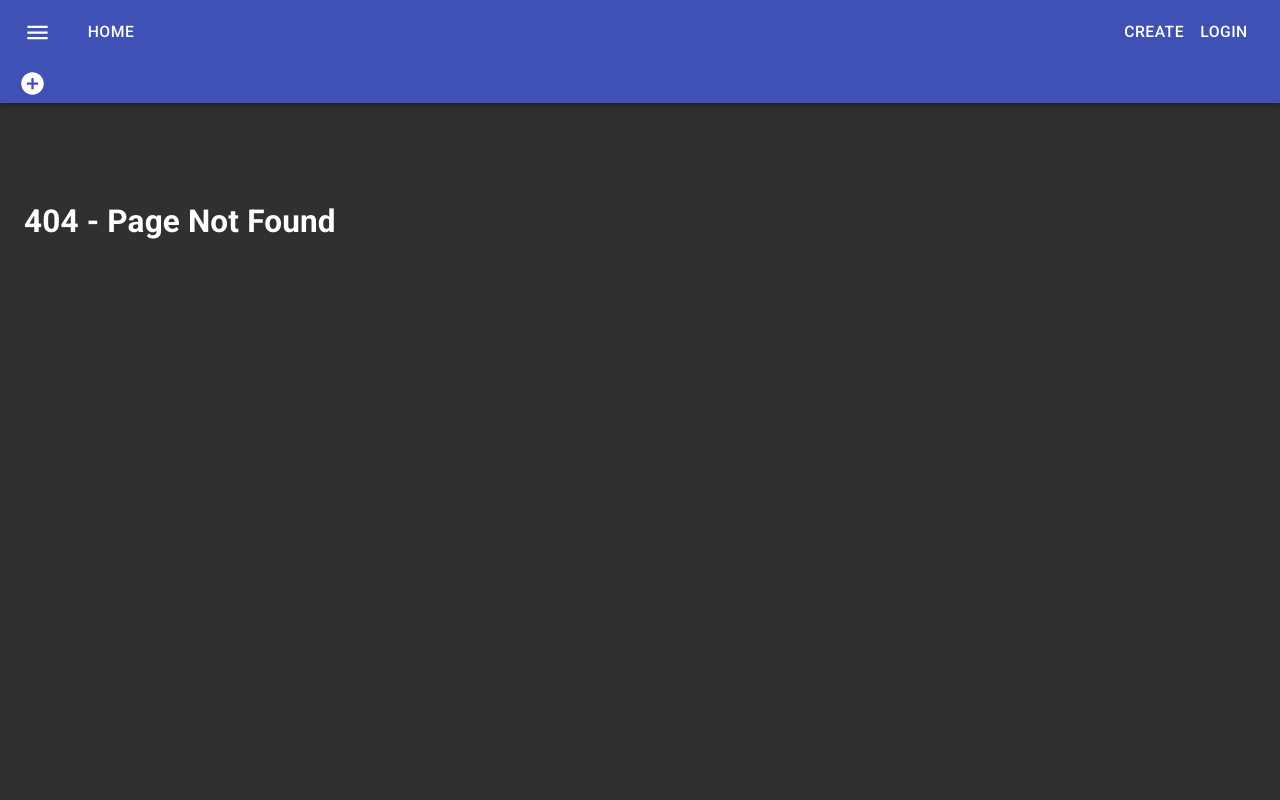
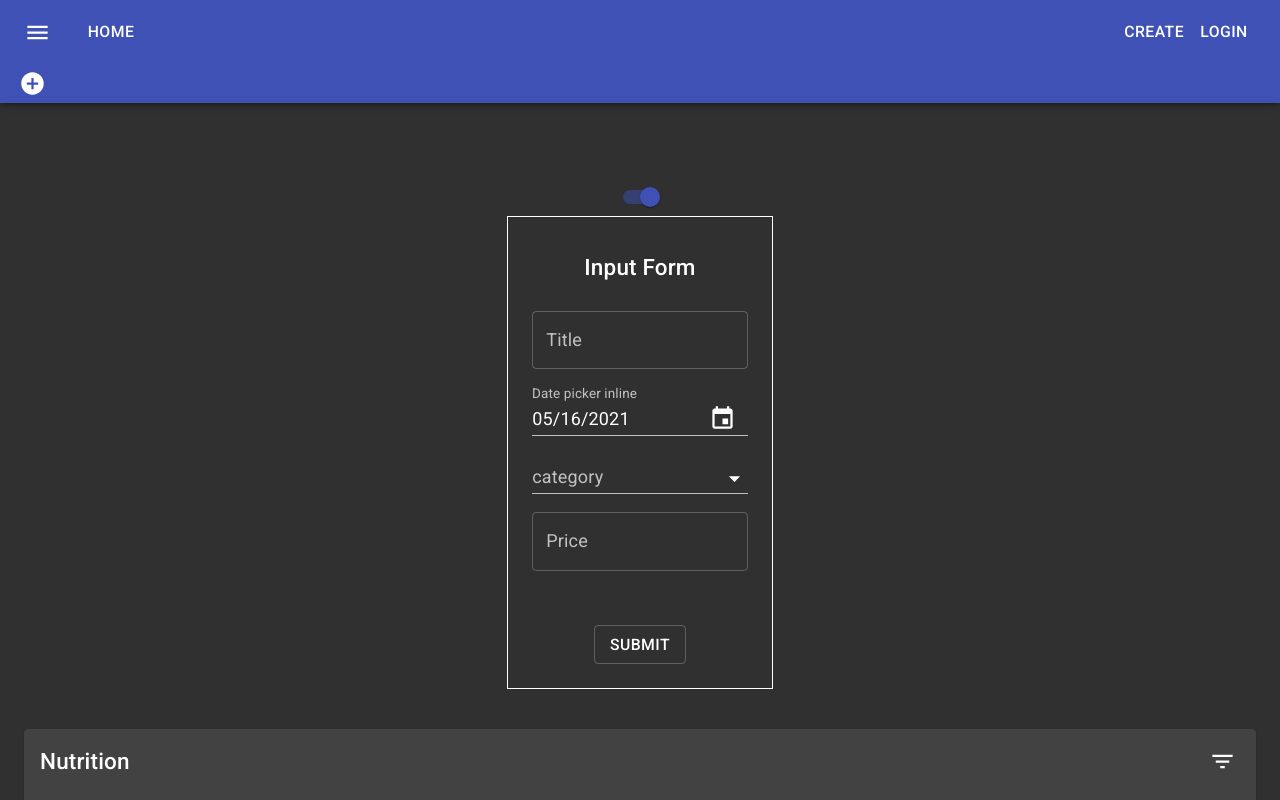
Before and after one commit to tkm603018/-nextjs-tutorial, a Next.js app: page /create in a window 1280 px wide. Before the commit this address had no page. Shown: the top 800 px of the page. Built offline with nearby package versions, Linux system fonts and the light colour scheme.

Commit message:
create ページの作成 Create pages/create.js

```diff
--- /dev/null
+++ b/pages/create.js
@@ -0,0 +1,35 @@
+import React from 'react';
+import CreateForm from '../components/createForm'
+import NewTable from '../components/newTable'
+import {Box, Switch, Tooltip} from '@material-ui/core';
+
+
+export default () => {
+
+  const [formVisible, setFormVisible] = React.useState(true)
+  const handleChange = (e) => {
+    setFormVisible(e.target.checked)
+  }
+
+  return (
+    <div>
+      <center>
+        <Tooltip title="フォームを非表示にします" placement="top">
+          <Switch
+            checked={formVisible}
+            onChange={handleChange}
+            color="primary"
+            />
+        </Tooltip>
+        {formVisible && <CreateForm />}
+      </center>
+
+
+
+      <Box mt={5}>
+        <NewTable/>
+      </Box>
+
+    </div>
+  )
+}
```
